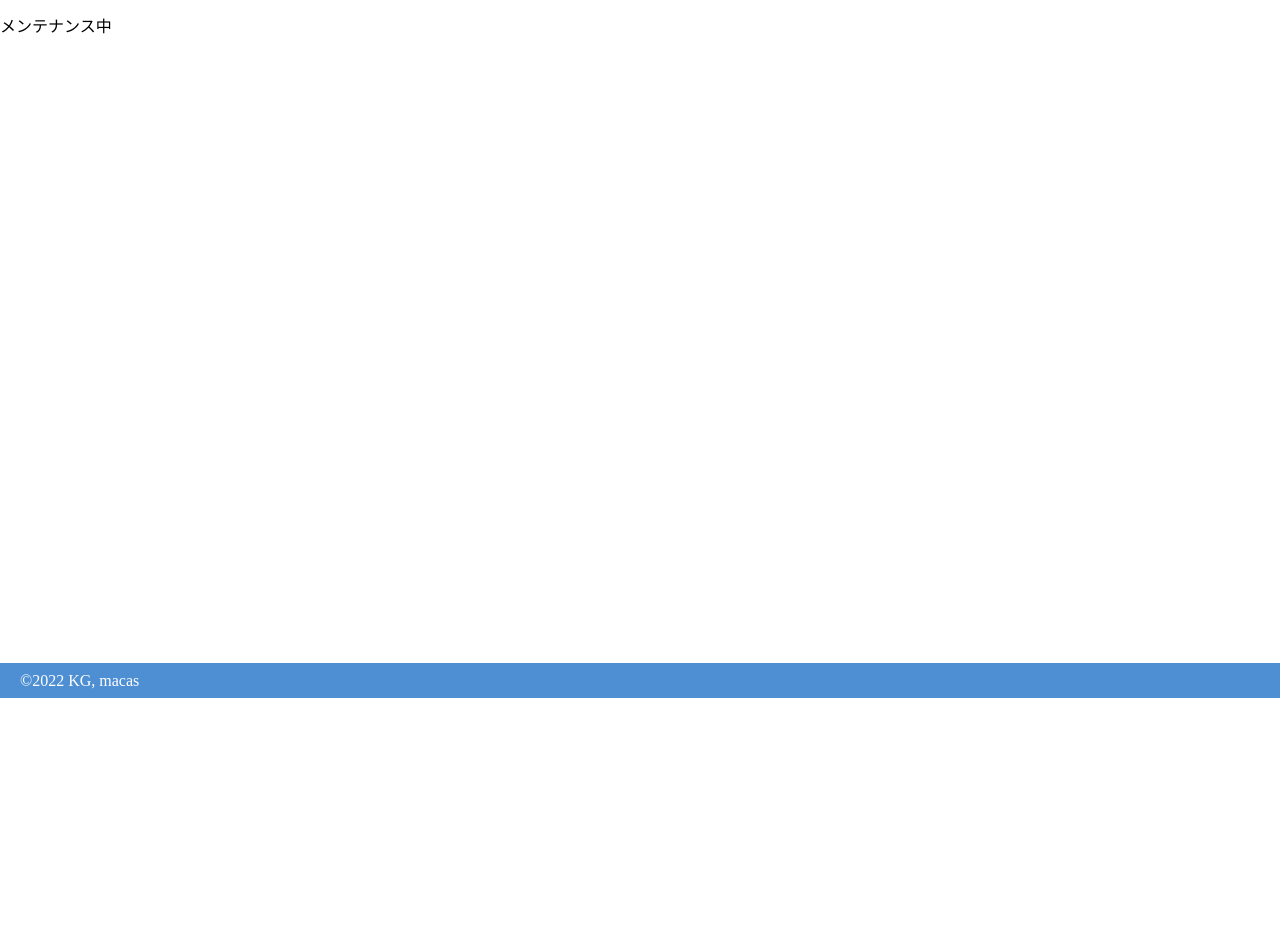
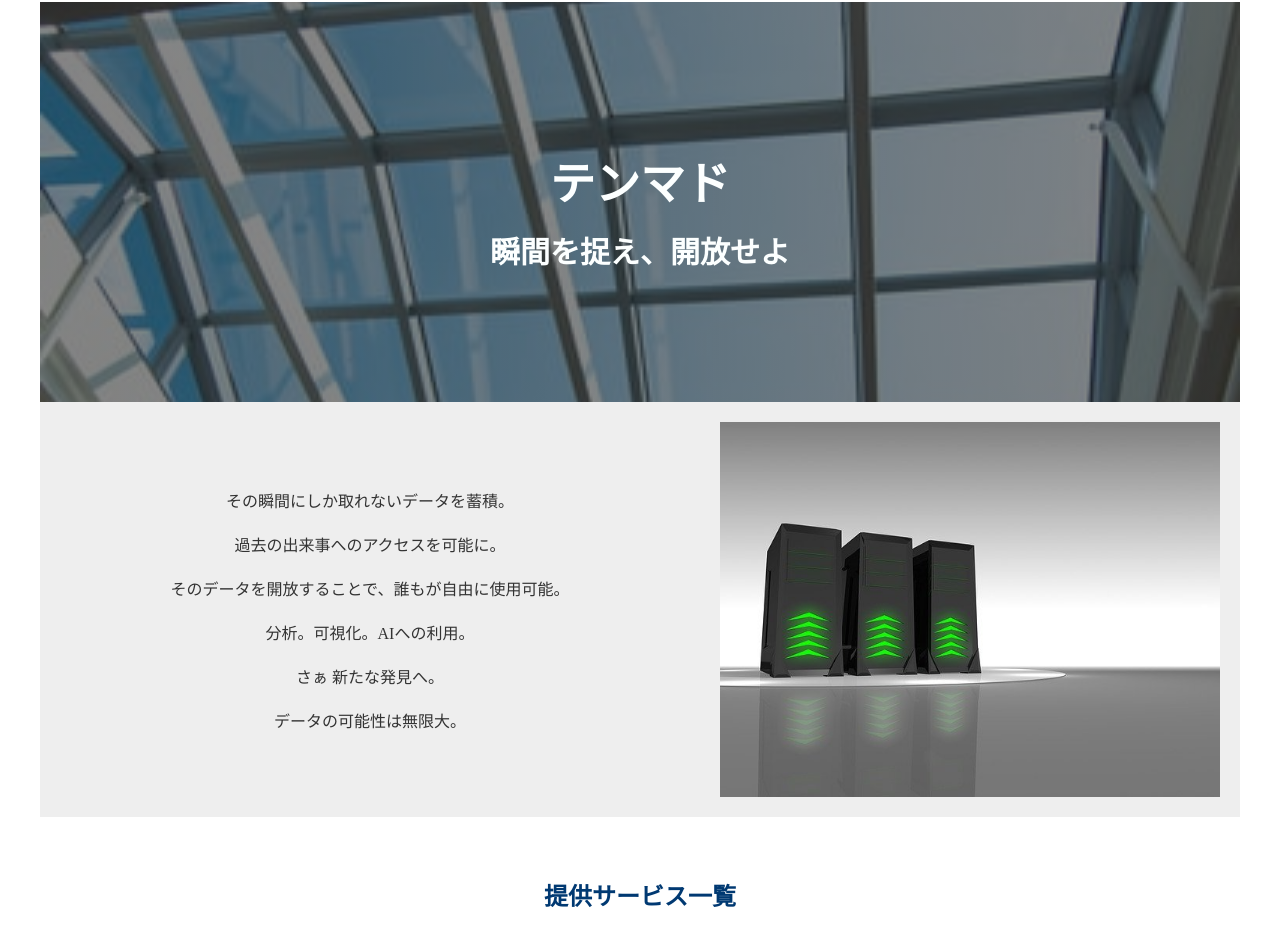
Before and after one commit to KomakiYasuhiro/tenmado-front, a Nuxt app: page / in a window 1280 px wide. Shown: the part 110-1062 px from the top of the page. Before the commit the page ends 816 px from the top, so only its background shows below. Built offline with nearby package versions, Linux system fonts and the light colour scheme.

Commit message:
feat: TOPページのたたき台を作成

```diff
--- a/app/components/pages/common/Heading.vue
+++ b/app/components/pages/common/Heading.vue
@@ -1,6 +1,5 @@
 <template lang="pug">
-h1.heading
-    .heading-texxt {{ headingText }}
+h1.heading {{ headingText }}
 </template>
 
 <script lang="ts">
@@ -25,9 +24,7 @@ export default Vue.extend({
     align-items: center;
     margin-block-start: 0em;
     margin-block-end: 0em;
-}
-
-.heading-text {
     font-size: 18px;
+    font-weight: bold;
 }
 </style>
--- /dev/null
+++ b/app/components/pages/top/Catchcopy.vue
@@ -0,0 +1,48 @@
+<template lang="pug">
+h1.catchcopy
+    span.title テンマド
+    span.subtitle 瞬間を捉え、開放せよ
+</template>
+
+<script lang="ts">
+import Vue from 'vue'
+export default Vue.extend({
+    data() {
+        return {}
+    },
+})
+</script>
+
+<style lang="scss" scoped>
+.catchcopy {
+    width: 100%;
+    height: 400px;
+    margin-top: 5px;
+    margin-bottom: 0px;
+
+    background: linear-gradient(
+            rgba($color: #333333, $alpha: 0.6),
+            rgba($color: #333333, $alpha: 0.6)
+        ),
+        url("~/assets/image/top-catchcopy-bg.jpeg");
+    background-size: cover;
+    background-position: 0% 25%;
+    background-repeat: no-repeat;
+
+    color: #fcffff;
+
+    display: flex;
+    flex-direction: column;
+    align-items: center;
+    justify-content: center;
+
+    .title {
+        margin: 15px 0px;
+        font-size: 45px;
+    }
+
+    .subtitle {
+        font-size: 30px;
+    }
+}
+</style>
--- /dev/null
+++ b/app/components/pages/top/Headline.vue
@@ -0,0 +1,32 @@
+<template lang="pug">
+h2.headline
+    span.headline-text {{ text }}
+</template>
+
+<script lang="ts">
+import Vue from 'vue'
+export default Vue.extend({
+    props: {
+        text: {
+            type: String,
+            required: true,
+        },
+    },
+})
+</script>
+
+<style lang="scss" scoped>
+.headline {
+    width: 100%;
+    margin: 0px;
+    display: flex;
+    flex-direction: column;
+    align-items: center;
+
+    .headline-text {
+        margin: 30px 0px;
+        color: #003972;
+        font-weight: bold;
+    }
+}
+</style>
--- /dev/null
+++ b/app/components/pages/top/TopContact.vue
@@ -0,0 +1,29 @@
+<template lang="pug">
+.contact
+    Headline(:text="'お問い合わせ'")
+    Contact(:contactText="contactText")
+</template>
+
+<script lang="ts">
+import Vue from 'vue'
+import Headline from '~/components/pages/top/Headline.vue'
+import Contact from '~/components/pages/common/Contact.vue'
+
+export default Vue.extend({
+
+    components: {
+        Contact,
+        Headline
+    },
+
+    props: {
+        contactText: {
+            type: String,
+            required: true,
+        },
+    },
+})
+</script>
+
+<style lang="scss" scoped>
+</style>
--- /dev/null
+++ b/app/components/pages/top/TopDescription.vue
@@ -0,0 +1,46 @@
+<template lang="pug">
+.description
+    .description-text
+        span.description-text-part その瞬間にしか取れないデータを蓄積。
+        span.description-text-part 過去の出来事へのアクセスを可能に。
+        span.description-text-part そのデータを開放することで、誰もが自由に使用可能。
+        span.description-text-part 分析。可視化。AIへの利用。
+        span.description-text-part さぁ 新たな発見へ。
+        span.description-text-part データの可能性は無限大。
+    img.description-image(src="~/assets/image/database.jpg")
+</template>
+
+<script lang="ts">
+import Vue from 'vue'
+export default Vue.extend({
+    data() {
+        return {}
+    },
+})
+</script>
+
+<style lang="scss" scoped>
+.description {
+    display: flex;
+    align-items: center;
+    justify-content: space-between;
+
+    color: #333333;
+
+    .description-text {
+        margin: 0px auto;
+        display: flex;
+        flex-direction: column;
+        align-items: center;
+
+        .description-text-part {
+            padding: 10px 0px;
+        }
+    }
+
+    .description-image {
+        width: 500px;
+        padding: 20px;
+    }
+}
+</style>
--- /dev/null
+++ b/app/components/pages/top/TopServices.vue
@@ -0,0 +1,34 @@
+<template lang="pug">
+.services-area
+    Headline(:text="'提供サービス一覧'")
+    .services
+        li.service
+            nuxt-link(to="/weatherforecast") 過去の天気予報検索サービス
+        li.service Comming Soon.
+</template>
+
+<script lang="ts">
+import Vue from 'vue'
+import Headline from '~/components/pages/top/Headline.vue'
+
+export default Vue.extend({
+
+    components: {
+        Headline
+    },
+
+    props: {
+        contactText: {
+            type: String,
+            required: true,
+        },
+    },
+})
+</script>
+
+<style lang="scss" scoped>
+
+.service {
+    margin: 20px 0px;
+}
+</style>
--- a/app/pages/index.vue
+++ b/app/pages/index.vue
@@ -1,14 +1,35 @@
 <template lang="pug">
-article
-    p メンテナンス中
+article.content
+    Catchcopy
+    .description.bg-gray
+        TopDescription
+    .services
+        TopServices
+    .contact.bg-gray
+        TopContact(:contactText="contactText")
 </template>
 
 <script lang="ts">
 import Vue from 'vue'
+import Catchcopy from '~/components/pages/top/Catchcopy.vue'
+import TopDescription from '~/components/pages/top/TopDescription.vue'
+import TopServices from '~/components/pages/top/TopServices.vue'
+import TopContact from '~/components/pages/top/TopContact.vue'
 
 export default Vue.extend({
+
+    components: {
+        Catchcopy,
+        TopDescription,
+        TopServices,
+        TopContact,
+    },
+
+
     data() {
-        return {}
+        return {
+            contactText: "本サービスについてのお問い合わせや<br各種データ提供について等<br>お気軽にご連絡ください。<br>"
+        }
     },
 
     head() {
@@ -16,9 +37,47 @@ export default Vue.extend({
             titleTemplate: '',
             title: 'テンマド',
             meta: [
-                { hid: "robots", name: "robots", content: "noindex" }
+                { hid: 'description', name: 'description', content: 'テンマドは集約されたあらゆるデータについて検索できるお手軽便利サービスです。' },
+                { hid: 'keywords', name: 'keywords', content: 'データ基盤,過去データ,ビッグデータ,データ分析,データサイエンス,統計,機械学習' },
+
+                { hid: 'og:site_name', property: 'og:site_name', content: 'テンマド' },
+                { hid: 'og:type', property: 'og:type', content: 'website' },
+                { hid: 'og:url', property: 'og:url', content: 'https:/tenmado.app/' },
+                { hid: 'og:title', property: 'og:title', content: 'テンマド' },
+                { hid: 'og:description', property: 'og:description', content: 'テンマドは集約されたあらゆるデータについて検索できるお手軽便利サービスです。' },
+            ],
+            link: [
+                { hid: 'canonical', rel: 'canonical', href: 'https:/tenmado.app/' }
             ]
         }
     }
 })
 </script>
+
+<style lang="scss" scoped>
+.content {
+    width: 1200px;
+    display: flex;
+    flex-direction: column;
+    align-items: center;
+    margin: 0 auto;
+    margin-bottom: 50px;
+
+    .bg-gray {
+        background-color: #eeeeee;
+    }
+
+    .description {
+        width: 100%;
+    }
+
+    .services {
+        margin: 30px 0px 50px 0px;
+    }
+
+    .contact {
+        width: 100%;
+    }
+
+}
+</style>
```
Also changed, not shown: app/assets/image/database.jpg (added), app/assets/image/top-catchcopy-bg.jpeg (added).
